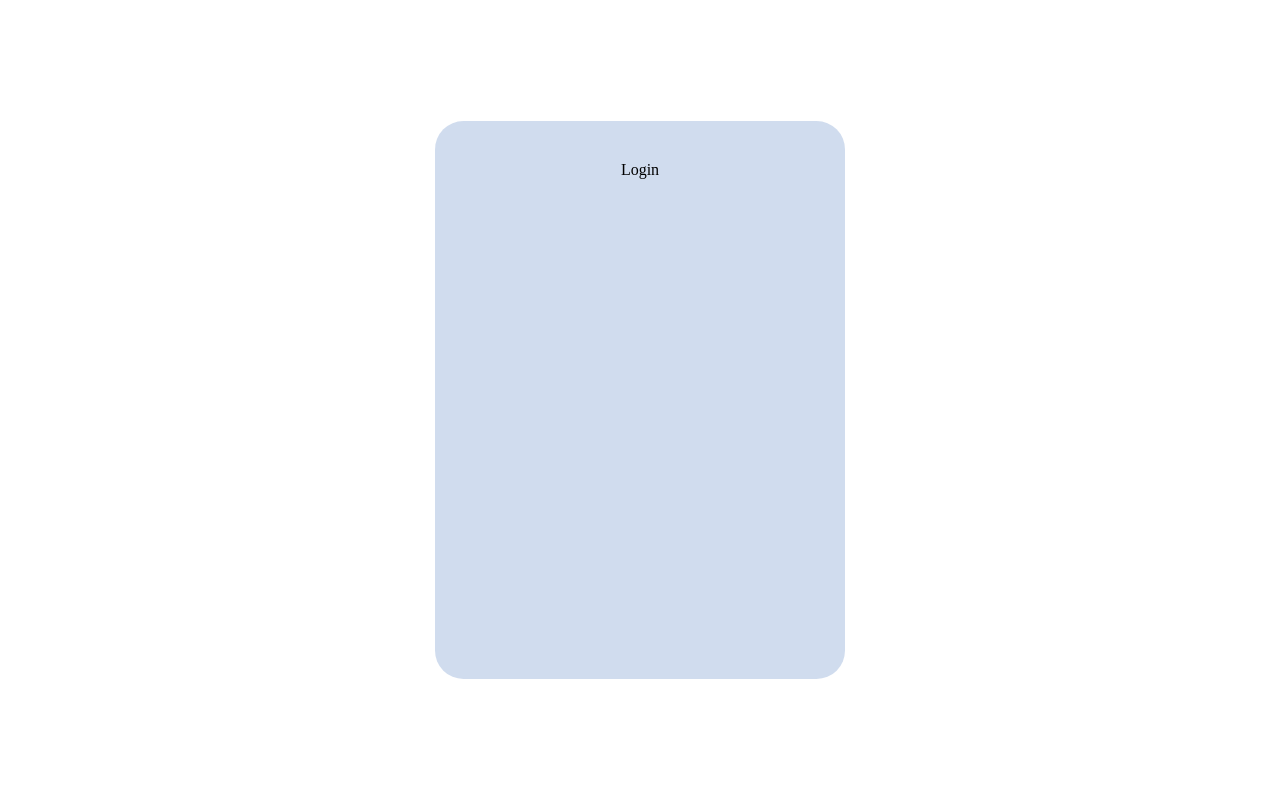
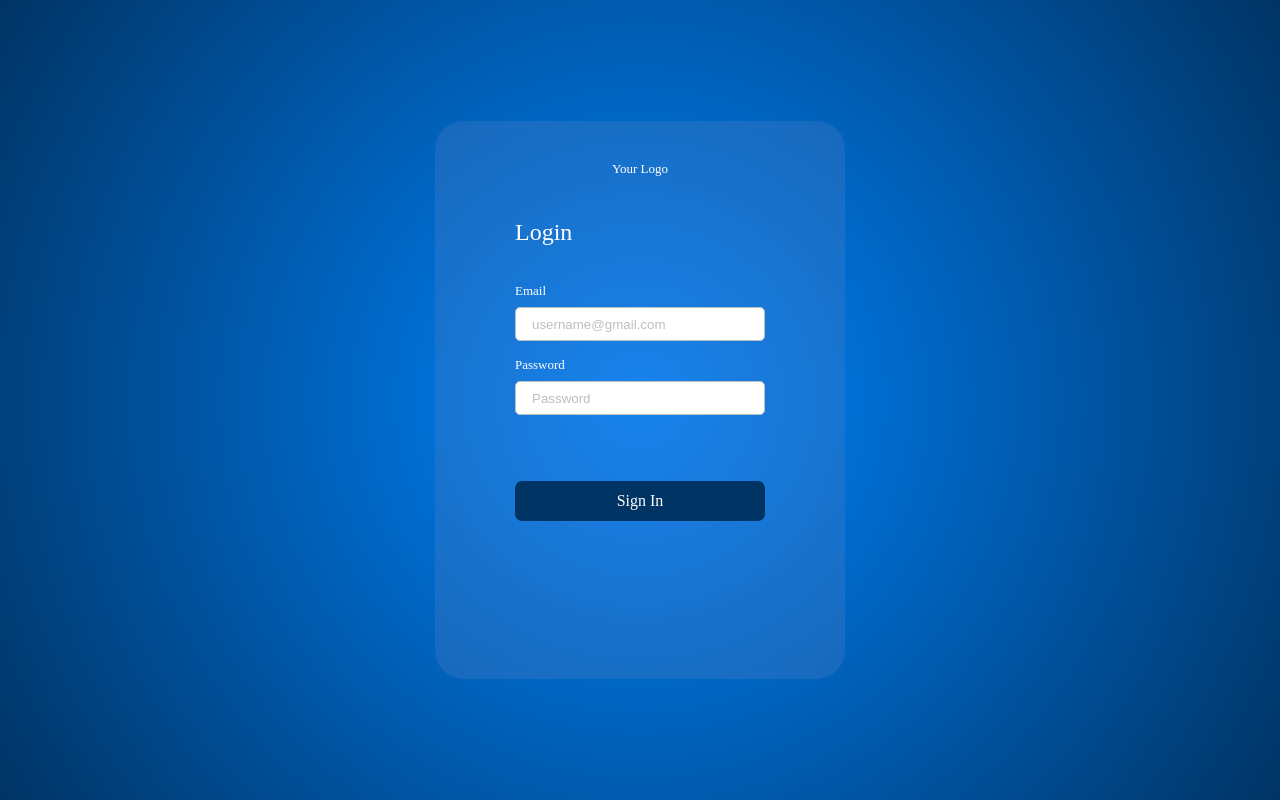
Before and after one commit to kuljok/react-redux-employee-poll-project, a React (Create React App) app in the folder empoll/: page / in a window 1280 px wide. Built offline with nearby package versions, Linux system fonts and the light colour scheme.

Commit message:
update Login component styles

```diff
--- a/empoll/src/components/Login.css
+++ b/empoll/src/components/Login.css
@@ -5,7 +5,6 @@
   padding: 40px 80px;
   gap: 40px;
 
-  position: absolute;
   width: 410px;
   height: 557.66px;
   left: calc(50% - 410px / 2);
@@ -15,3 +14,54 @@
   backdrop-filter: blur(8.89323px);
   border-radius: 28.4583px;
 }
+
+.Login-form {
+  width: 100%;
+  display: flex;
+  flex-direction: column;
+  align-items: flex-start;
+  gap: 1rem;
+}
+
+.Login-form section {
+  display: flex;
+  flex-direction: column;
+  gap: 0.5rem;
+}
+
+.Login-form .title {
+  margin-bottom: 20px;
+}
+
+.Login-form input[type="email"],
+.Login-form input[type="password"] {
+  background: #ffffff;
+  border: 0.711458px solid #bcbec0;
+  border-radius: 5px;
+  width: 250px;
+  height: 32px;
+  display: flex;
+  flex-direction: row;
+  align-items: center;
+  padding: 16px;
+  gap: 10px;
+}
+
+.Login-form input::placeholder {
+  color: var(--color-light-gray);
+}
+
+.Login-form button {
+  width: 250px;
+  height: 40px;
+  background-color: var(--color-blue-dark);
+  color: var(--color-white);
+  font-style: normal;
+  font-family: "Gilroy-Bold";
+  font-weight: 400;
+  font-size: 1rem;
+  line-height: 20px;
+  border-radius: 7.11458px;
+  border-width: 0;
+  margin-top: 50px;
+}
--- a/empoll/src/components/Login.js
+++ b/empoll/src/components/Login.js
@@ -1,7 +1,39 @@
 import "./Login.css";
 
 const Login = (props) => {
-  return <div className="Login">Login</div>;
+  const handleSubmit = (e) => {
+    e.preventDefault();
+  };
+
+  return (
+    <div className="Login">
+      <picture>Your Logo</picture>
+      <form className="Login-form" onSubmit={handleSubmit}>
+        <section className="title">
+          <h3>Login</h3>
+        </section>
+        <section>
+          <label htmlFor="username">Email</label>
+          <input
+            type="email"
+            id="username"
+            placeholder="username@gmail.com"
+            name="username"
+          />
+        </section>
+        <section>
+          <label htmlFor="password">Password</label>
+          <input
+            type="password"
+            id="password"
+            name="password"
+            placeholder="Password"
+          />
+        </section>
+        <button type="submit">Sign In</button>
+      </form>
+    </div>
+  );
 };
 
 export default Login;
--- a/empoll/src/index.css
+++ b/empoll/src/index.css
@@ -6,6 +6,11 @@
     var(--color-blue-light),
     var(--color-blue-dark)
   );
+  --color-white: #fff;
+  --color-light-gray: #bcbec0;
+  --fs-1: 3.5rem;
+  --fs-2: 2.5rem;
+  --fs-3: 1.5rem;
 }
 
 *,
@@ -17,15 +22,41 @@
 body {
   margin: 0;
   padding: 0;
-  height: 100%;
+  height: 100vh;
   overflow: hidden;
   background: var(--gradient-blue);
+  display: flex;
+  justify-content: center;
+  align-items: center;
+
+  font-family: "Gilroy-Medium";
+  color: var(--color-white);
+  font-size: 13px;
+  font-style: normal;
+  font-weight: 400;
+  line-height: 16px;
 }
 
 h1,
 h2,
 h3 {
   margin: 0;
+  font-family: "Gilroy-Bold";
+  font-weight: 400;
+  font-style: normal;
+  line-height: 30px;
+}
+
+h1 {
+  font-size: var(--fs-1);
+}
+
+h2 {
+  font-size: var(--fs-2);
+}
+
+h3 {
+  font-size: var(--fs-3);
 }
 
 img {
```
